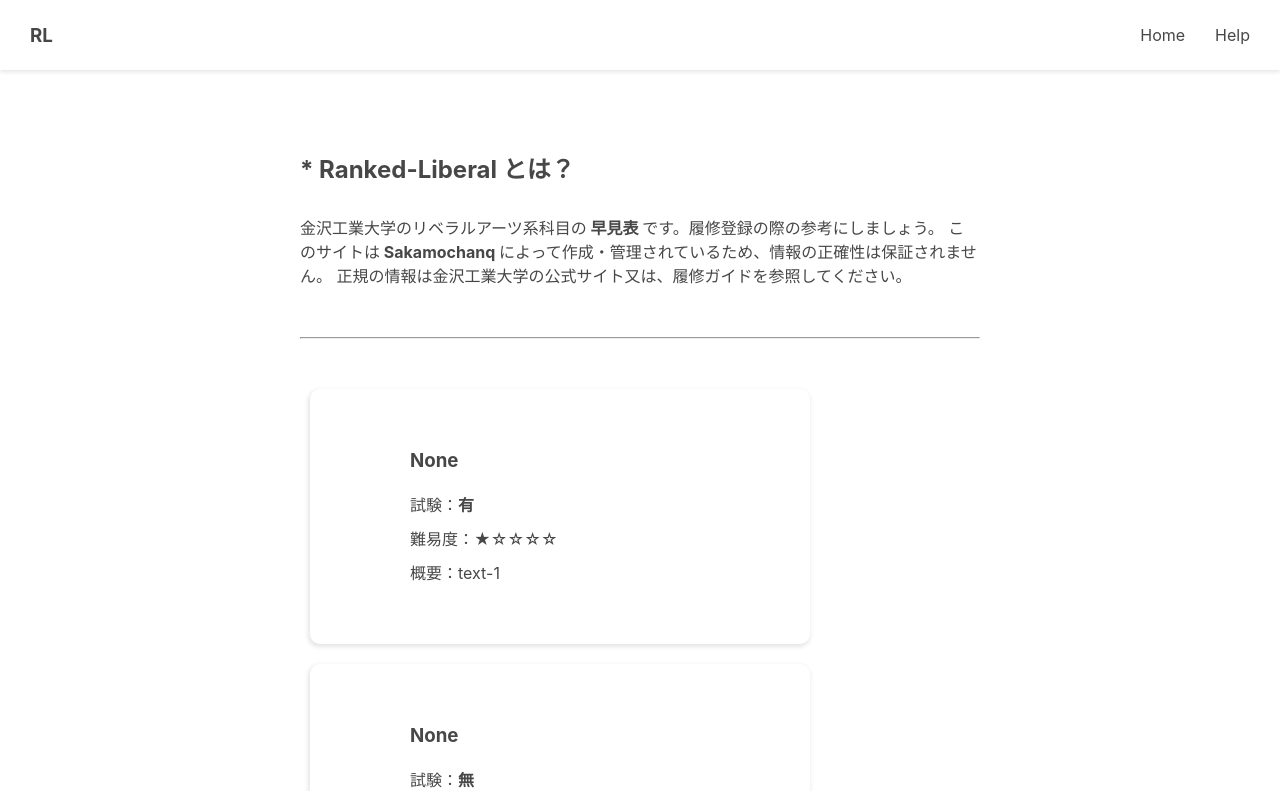
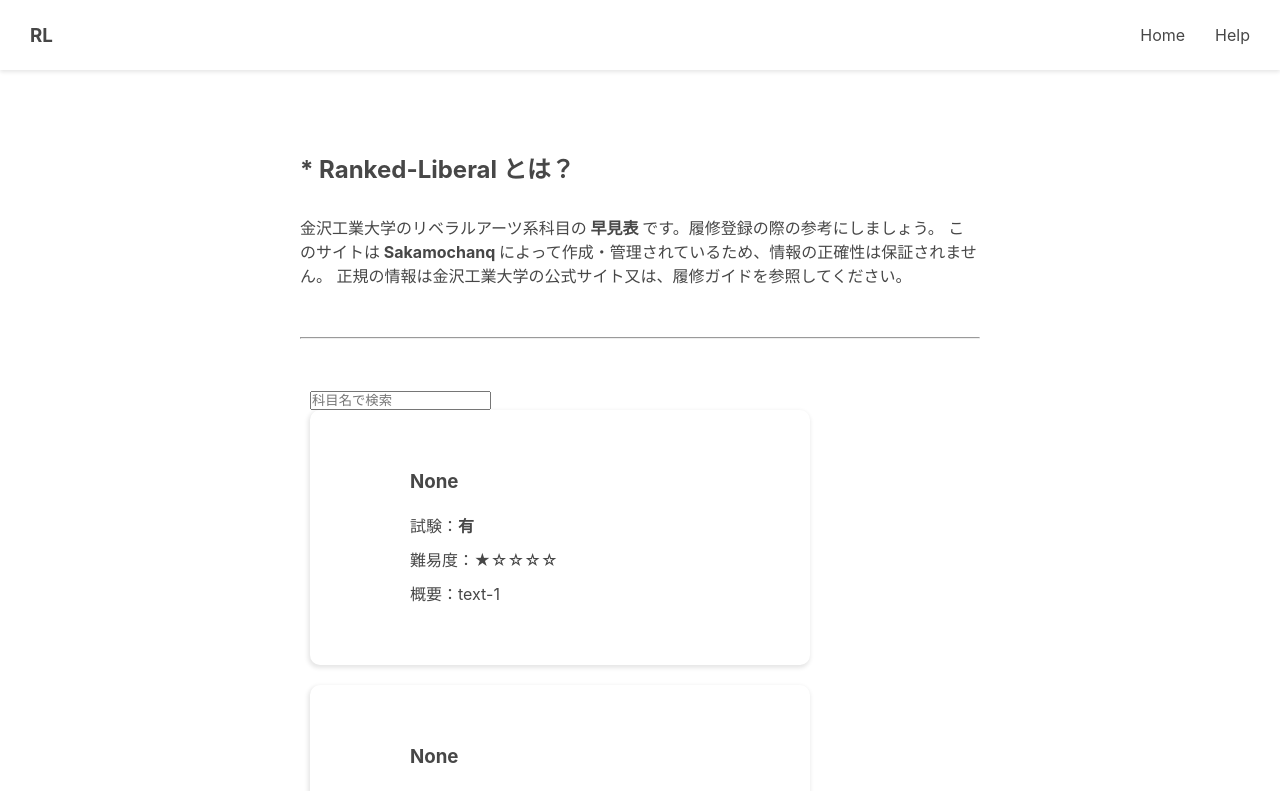
Before and after one commit to Sakamochanq/Liberal-Chart, a React (Create React App) app: page / in a window 1280 px wide. Shown: the top 791 px of the page. Built offline with nearby package versions, Linux system fonts and the light colour scheme.

Commit message:
add: SearchQueryの追加

```diff
--- a/src/components/Lists.js
+++ b/src/components/Lists.js
@@ -1,18 +1,31 @@
-import React, { useEffect, useState } from 'react';
+import React, { useEffect, useState, useRef } from 'react';
 
 const Lists = () => {
   const [subjects, setSubjects] = useState([]);
+  const [search, setSearch] = useState([]);
+  const ref = useRef();
+
+  const handleSearch = () => {
+    setSearch(
+      subjects.filter((subject) => subject.name.toLowerCase().includes(ref.current.value.toLowerCase()))
+    );
+  }
 
   useEffect(() => {
     fetch('./assets/table.json')
       .then(response => response.json())
-      .then(data => setSubjects(data))
+      .then(data => {
+        setSubjects(data);
+        //初期状態では全ての科目を表示
+        setSearch(data);
+      })
       .catch(error => console.error('Error loading the JSON file:', error));
   }, []);
 
   return (
     <div className="list-container">
-      {subjects.map((subject, index) => (
+      <input ref={ref} type="text" placeholder="科目名で検索" onChange={handleSearch} />
+      {search.map((subject, index) => (
         <div className="list-wrapper" key={index}>
           {/* <p style={{marginBottom: "10px"}} class="rank-id">ID：{subject['rank-id']}</p> */}
           <h3 style={{marginTop: "10px", marginBottom:"20px"}} className="name">{subject.name}</h3>
```
